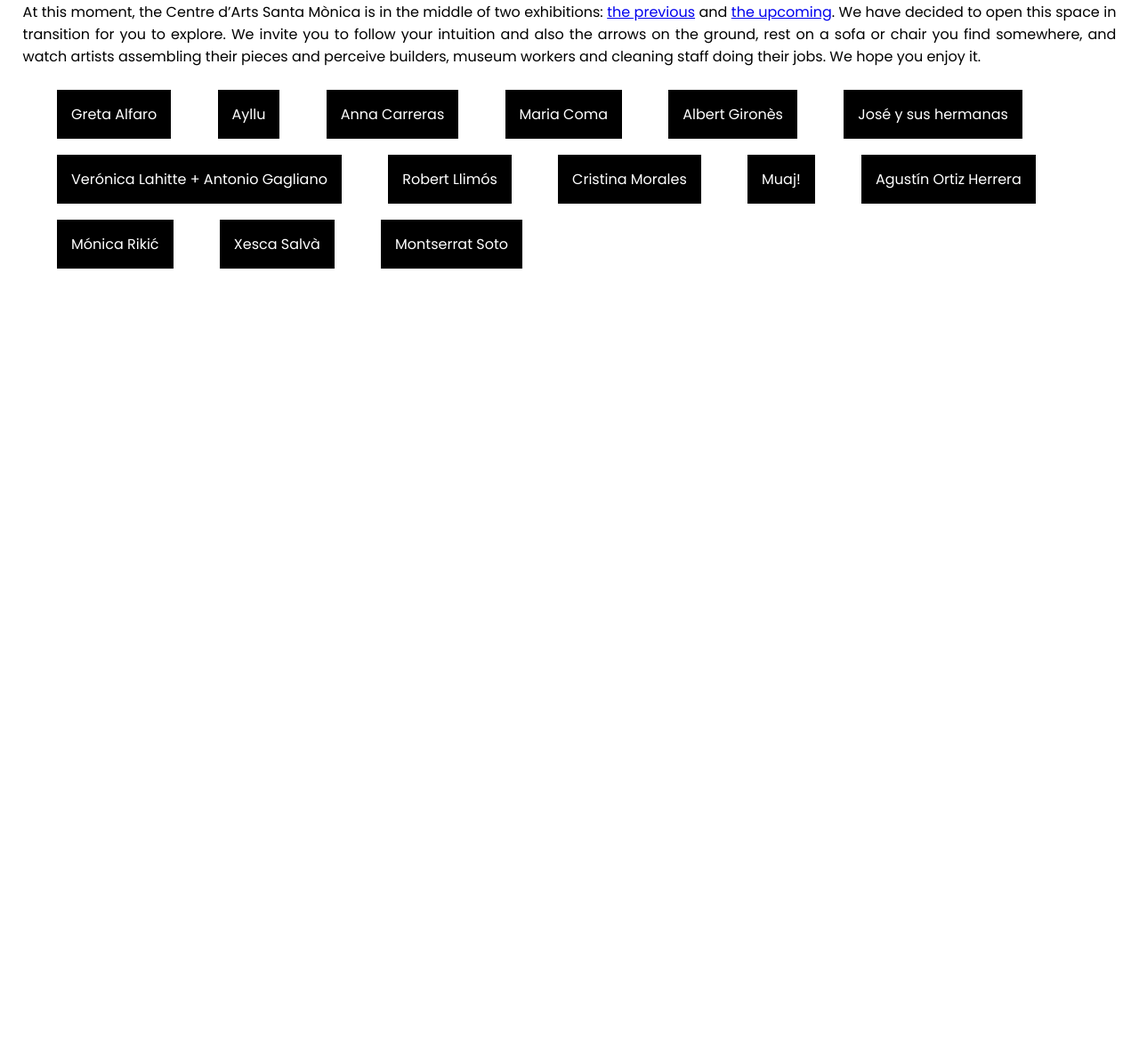
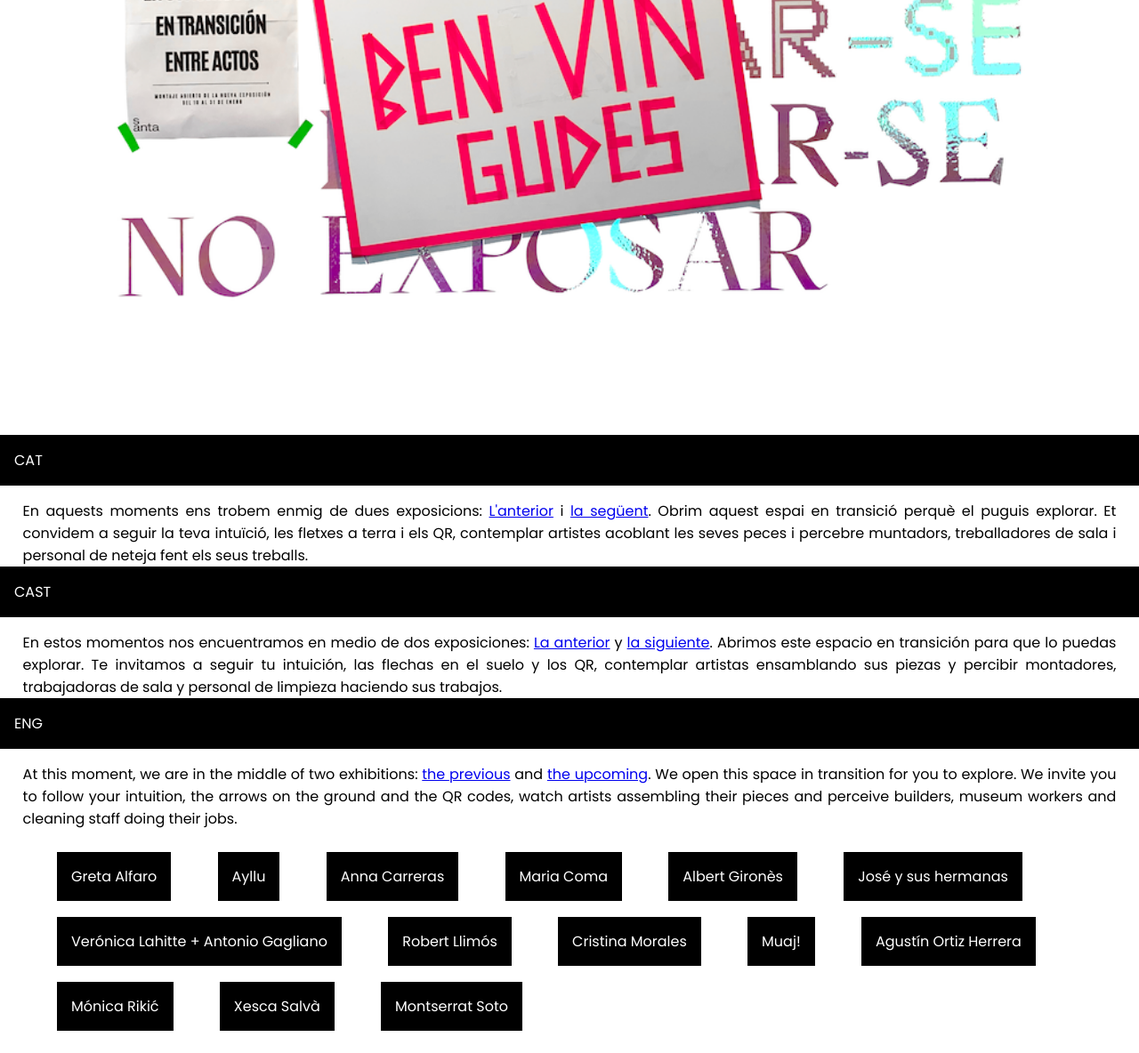
Before and after one commit to imaginariateatre/santamonica, a PHP site: page / in a window 1280 px wide. Shown: the part 343-1527 px from the top of the page at 89% size. Before the commit the page ends 645 px from the top, so only its background shows below. Run offline with PHP 8.4, Linux system fonts and the light colour scheme.

Commit message:
tunejos pq sigui més mono

```diff
--- a/asm.css
+++ b/asm.css
@@ -5,9 +5,20 @@
 }
 
 body{
-  background: white;
   margin: 0px;
   padding: 0px;
+}
+
+.content .fotos {
+  width: 100vw;
+}
+
+.idioma {
+  background-color: black;
+  color: white;
+  text-decoration: none;
+  padding: 1em;
+  margin: 0px;
 }
 
 .capsalera{
@@ -23,6 +34,12 @@ body{
   padding-top: 1em;
   text-align: justify;
   text-justify: inter-word;
+}
+
+.information-block pre {
+  padding: 0px;
+  width: 100vh;
+  margin: 0px;
 }
 
 .buttons li{
--- a/index.html
+++ b/index.html
@@ -7,19 +7,34 @@
     <link rel="stylesheet" href="asm.css">
   </head>
   <body>
+    <div class="content">
     <div class="capsalera">
       <a class="logo-santa" href="http://artssantamonica.gencat.cat/ca/" title="Arts Santa Mònica">
         <img src="https://artssantamonica.gencat.cat/web/resources/fwkResponsive/fpca_capcalera_asm/img/logo-santa.png" alt="Logo Arts Santa Mònica">
       </a>
     </div>
+    <img class="fotos" src="rastres/benvingudes.png" alt="">
+    <div class="idioma">CAT</div>
     <div class="information-block">
-    En aquests moments el Centre d'Arts Santa Mònica es troba enmig de dues exposicions: <a href="https://artssantamonica.gencat.cat/ca/detall/Exposar-No-exposar-se-Exposar-se-No-exposar">L'anterior</a> i <a href="https://artssantamonica.gencat.cat/ca/detall/La-tradicio-que-ens-travessa">la següent</a>. Hem decidit d'obrir aquest espai en transició perquè el puguis explorar. Et convidem a seguir la teva intuïció i també les fletxes a terra, descansar en algun sofà o alguna cadira que et trobis, contemplar artistes acoblant les seves peces i percebre muntadors, treballadores de sala i personal de neteja fent els seus treballs. Esperem que ho gaudeixis.
+    En aquests moments ens trobem enmig de dues exposicions: <a href="https://artssantamonica.gencat.cat/ca/detall/Exposar-No-exposar-se-Exposar-se-No-exposar">L'anterior</a>
+    i <a href="https://artssantamonica.gencat.cat/ca/detall/La-tradicio-que-ens-travessa">la següent</a>.
+    Obrim aquest espai en transició perquè el puguis explorar.
+    Et convidem a seguir la teva intuïció, les fletxes a terra i els QR, contemplar artistes acoblant les seves peces i percebre muntadors, treballadores de sala i personal de neteja fent els seus treballs.
     </div>
+    <div class="idioma">CAST</div>
     <div class="information-block">
-    En estos momentos el Centre d’Arts Santa Mònica se encuentra en medio de dos exposiciones: <a href="https://artssantamonica.gencat.cat/ca/detall/Exposar-No-exposar-se-Exposar-se-No-exposar">La anterior</a> y <a href="https://artssantamonica.gencat.cat/ca/detall/La-tradicio-que-ens-travessa">la siguiente</a>. Hemos decidido de abrir este espacio en transición para que lo puedas explorar. Te invitamos a seguir tu intuición y también las flechas en el suelo, descansar en algún sofá o alguna silla que te encuentres y contemplar artistas ensamblando sus piezas y percibir montadores, trabajadoras de sala y personal de limpieza haciendo sus trabajos. Esperamos que lo disfrutes.
+    En estos momentos nos encuentramos en medio de dos exposiciones: <a href="https://artssantamonica.gencat.cat/ca/detall/Exposar-No-exposar-se-Exposar-se-No-exposar">La anterior</a>
+     y <a href="https://artssantamonica.gencat.cat/ca/detall/La-tradicio-que-ens-travessa">la siguiente</a>.
+     Abrimos este espacio en transición para que lo puedas explorar.
+     Te invitamos a seguir tu intuición, las flechas en el suelo y los QR, contemplar artistas ensamblando sus piezas y percibir montadores, trabajadoras de sala y personal de limpieza haciendo sus trabajos.
     </div>
+    <div class="idioma">ENG</div>
     <div class="information-block">
-    At this moment, the Centre d’Arts Santa Mònica is in the middle of two exhibitions: <a href="https://artssantamonica.gencat.cat/ca/detall/Exposar-No-exposar-se-Exposar-se-No-exposar">the previous</a> and <a href="https://artssantamonica.gencat.cat/ca/detall/La-tradicio-que-ens-travessa">the upcoming</a>. We have decided to open this space in transition for you to explore. We invite you to follow your intuition and also the arrows on the ground, rest on a sofa or chair you find somewhere, and watch artists assembling their pieces and perceive builders, museum workers and cleaning staff doing their jobs. We hope you enjoy it.
+    At this moment, we are in the middle of two exhibitions:
+     <a href="https://artssantamonica.gencat.cat/ca/detall/Exposar-No-exposar-se-Exposar-se-No-exposar">the previous</a>
+     and <a href="https://artssantamonica.gencat.cat/ca/detall/La-tradicio-que-ens-travessa">the upcoming</a>.
+     We open this space in transition for you to explore.
+     We invite you to follow your intuition, the arrows on the ground and the QR codes, watch artists assembling their pieces and perceive builders, museum workers and cleaning staff doing their jobs.
     </div>
     <div class="buttons">
       <nav>
@@ -41,5 +56,6 @@
       </ul>
     </nav>
     </div>
+  </div>
 </body>
 </html>
```
Also changed, not shown: rastres/benvingudes.png (added), rastres/pregunta.png (added), rastres/rastres_20220123_1.jpg (added), rastres/rastres_20220123_2.jpg (added), rastres/rastres_20220123_3.jpg (added), rastres/rastres_20220123_4.jpg (added), rastres/rastres_20220123_5.jpg (added), rastres/rastres_20220123_6.jpg (added), rastres/rastres_20220123_7.jpg (added).
